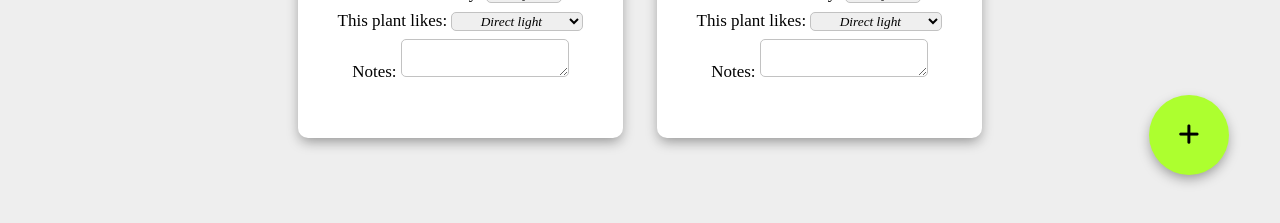
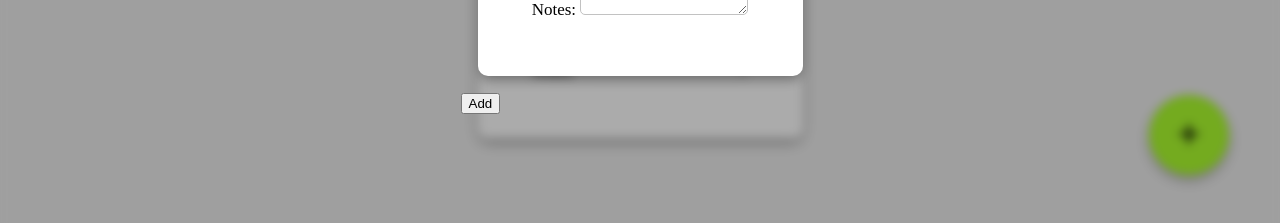
Before and after one commit to xofjnedyac/Plantcaretracker, a plain HTML site: page index.html in a window 1280 px wide. Both pictures are taken after a click on the button 1188 px from the left and 704 px from the top of the page. Shown: the part 569-792 px from the top of the page. Drawn offline with Linux system fonts and the light colour scheme; a web font is replaced by a local one.

Commit message:
included javascript to bring up new plant window when clicking the add button

```diff
--- a/index.html
+++ b/index.html
@@ -7,7 +7,7 @@
 <script src="https://kit.fontawesome.com/cc668f12f9.js" crossorigin="anonymous"></script>
 <script defer src="index.js" type="module"></script>
 </head>
-<body>
+<body id="body">
     <header>
         <h1>Plant Care Tracker</h1>
 
@@ -36,6 +36,7 @@
         </div>
 
       <!-- <div id="newPlantWindow">
+          <div id="window">
                 <div class="plantcontainer">
                     <img src="./lauren-mancke-DpphPG9ENsI-unsplash.jpg" width="2600" height="4000">
                     <h1 class="name">Fiddle-Leaf Fig</h1>
@@ -53,8 +54,10 @@
                         <option>Low light</option>
                     </select></p>
                     <p class="other">Notes: <textarea></textarea></p>
+                </div>
+            <button id="addNew">Add</button>
+            </div>
        </div> -->
-       </div>
     </div>
 
 
--- a/index.js
+++ b/index.js
@@ -6,7 +6,48 @@
 
 
 let newPlant = document.querySelector("#newPlant")
-newPlant.addEventListener('click', (event) => newPlantTile())
+newPlant.addEventListener('click', (event) => newPlantWindow())
+
+
+function newPlantWindow() {
+    let body = document.querySelector('#body')
+    let container = document.createElement('div');
+    container.id = 'newPlantWindow';
+    let div = document.createElement('div');
+    div.id = 'window';
+    div.innerHTML = `
+                    <div class="plantcontainer">
+                    <img src="./lauren-mancke-DpphPG9ENsI-unsplash.jpg" width="2600" height="4000">
+                    <h1 class="name">Fiddle-Leaf Fig</h1>
+                    <p class="water">Water once every: <select>
+                        <option>Day</option>
+                        <option>Week</option>
+                        <option>1-2 Weeks</option>
+                        <option>2-3 Weeks</option>
+                        <option>Month</option>
+                    </select></p>
+                    <p class="light">This plant likes: <select>
+                        <option>Direct light</option>
+                        <option>Bright, indirect light</option>
+                        <option>Medium light</option>
+                        <option>Low light</option>
+                    </select></p>
+                    <p class="other">Notes: <textarea></textarea></p>
+                </div>
+                <button id="addNew">Add</button>
+                    `
+    container.append(div);
+    body.append(container);
+    console.log("this function is running")
+}
+
+function closeWindow() {
+    let window = document.querySelector('#newPlantWindow');
+    window.innerHTML = ``;
+    window.id = '';
+}
+
+
 
 function newPlantTile() {
     let container = document.querySelector('#plantsbox');
@@ -33,3 +74,6 @@
     container.append(div);
     console.log("this function is running")
 }
+
+let windowbg = document.querySelector('#newPlantWindow')
+windowbg.addEventListener('click', (event) => closeWindow())
```
Lines whose indentation alone changed are shown as unchanged.
